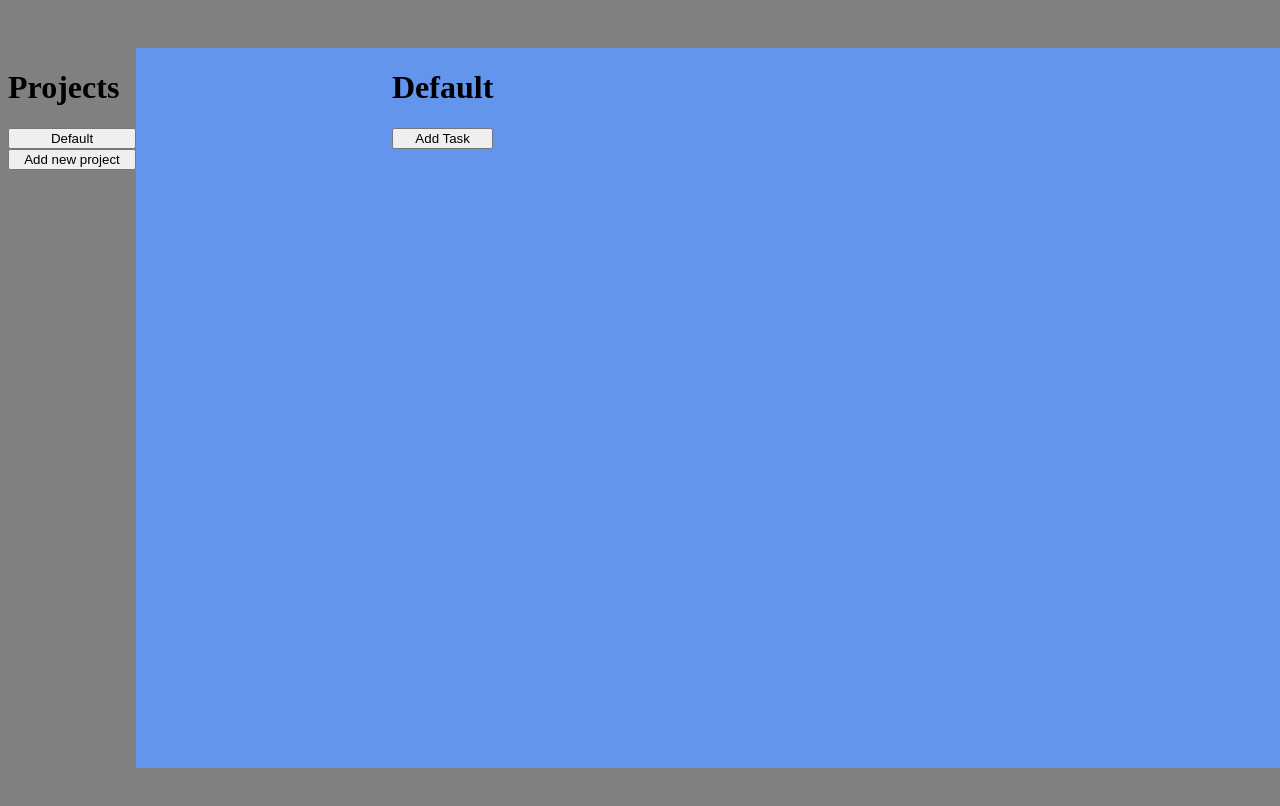
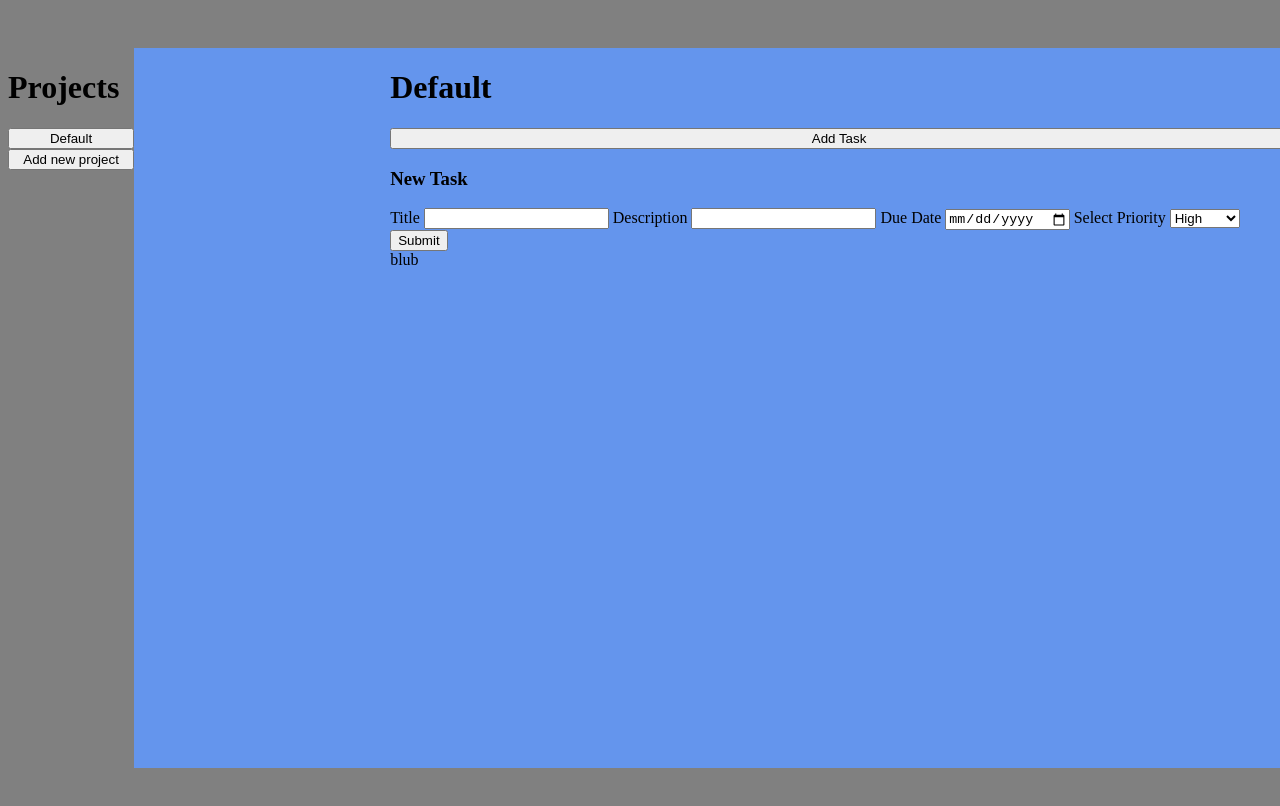
Before and after one commit to mldrenth/todolist, a website built with webpack: page dist/index.html in a window 1280 px wide. Both pictures are taken after a click on the button "Add Task". Built offline with nearby package versions, Linux system fonts and the light colour scheme.

Commit message:
Added task, project and interface modules

```diff
--- a/src/index.js
+++ b/src/index.js
@@ -1 +1,9 @@
 import './style.css';
+import Task from './task.js'
+import Project from './project.js'
+import projectDiv from './interface.js'
+import {renderTasks} from './interface.js'
+
+const defaultProject = new Project("default");
+defaultProject.addTask("blub");
+renderTasks(defaultProject);
--- /dev/null
+++ b/src/interface.js
@@ -0,0 +1,25 @@
+import Task from './task.js'
+import Project from './project.js'
+
+export const projectDiv = document.querySelector("#project-div");
+export const addTaskButton = document.querySelector("#add-task");
+export const newTaskForm = document.querySelector("#new-task-form")
+
+
+export const createNewTask = () => {
+    newTaskForm.style.display = "block"
+
+}
+
+
+export const renderTasks = (currentProject) => {
+
+    const toDoList = currentProject.getTaskList()
+
+    toDoList.forEach((task) => {
+        const taskDiv = document.createElement('div')
+        taskDiv.textContent = task;
+        projectDiv.appendChild(taskDiv);
+    })
+}
+addTaskButton.addEventListener("click", createNewTask)
--- /dev/null
+++ b/src/project.js
@@ -0,0 +1,22 @@
+export default class Project {
+    constructor(projectName) {
+        this.projectName = projectName;
+        this.taskList = [];
+    }
+
+    setProjectName(projectName) {
+        this.projectName = projectName;
+    }
+
+    getProjectName() {
+        return this.projectName;
+    }
+
+    addTask(task) {
+        return this.taskList.push(task);
+    }
+
+    getTaskList() {
+        return this.taskList;
+    }
+}
--- a/src/style.css
+++ b/src/style.css
@@ -24,6 +24,10 @@ body {
     margin-left: 20%;
 }
 
+#new-task-form {
+    display: none;
+}
+
 #side-bar {
     background-color: gray;
     height: 100vh;
--- /dev/null
+++ b/src/task.js
@@ -0,0 +1,40 @@
+export default class Task {
+    constructor(title, description, dueDate, priority) {
+        this.title = title;
+        this.description = description;
+        this.dueDate = dueDate;
+        this.priority = priority;
+    }
+
+    setTitle(title) {
+        this.title = title;
+    }
+
+    getTitle() {
+        return this.title;
+    }
+
+    setDescription(descirption) {
+        this.description = descirption;
+    }
+
+    getDescription() {
+        return this.description
+    }
+
+    setDueDate(dueDate) {
+        this.dueDate = dueDate;
+    }
+
+    getDueDate() {
+        return this.dueDate;
+    }
+
+    setPriority(priority) {
+        this.priority = priority;
+    }
+
+    getPriority() {
+        return this.priority;
+    }
+}
```
Also changed, not shown: dist/index.html, dist/main.js.
